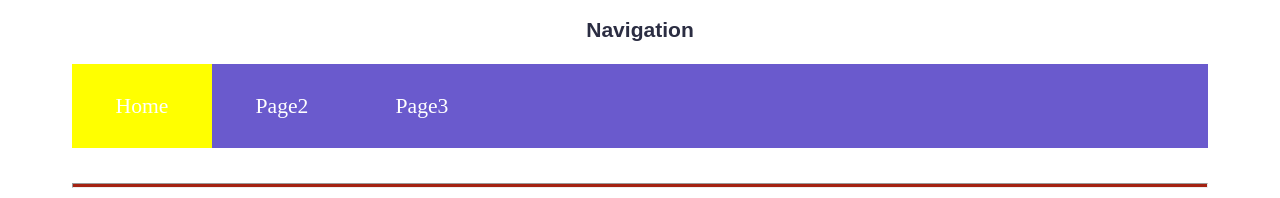
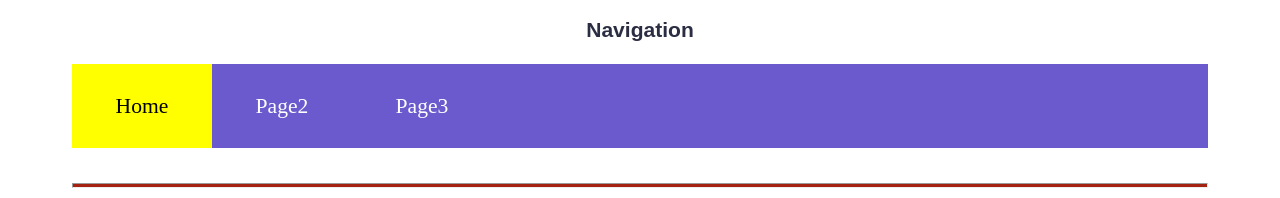
Before and after one commit to cumorahgraphics74/wdd130, a plain HTML site: page morethanshoes/site-plan.html in a window 1280 px wide. In both pictures the pointer is over the link "Home". Shown: the part 2035-2233 px from the top of the page. Drawn offline with Linux system fonts and the light colour scheme; files whose address does not match are found by name; a web font is replaced by a local one.

Commit message:
Last Update

```diff
--- a/morethanshoes/styles/site-plan.css
+++ b/morethanshoes/styles/site-plan.css
@@ -123,7 +123,7 @@ nav a:link, nav a:visited {
   color: white;
 }
 nav a:hover {
-  color: var(--nav-hover-link-color);
+  color: black;
   background-color: yellow;
 }
 
```
